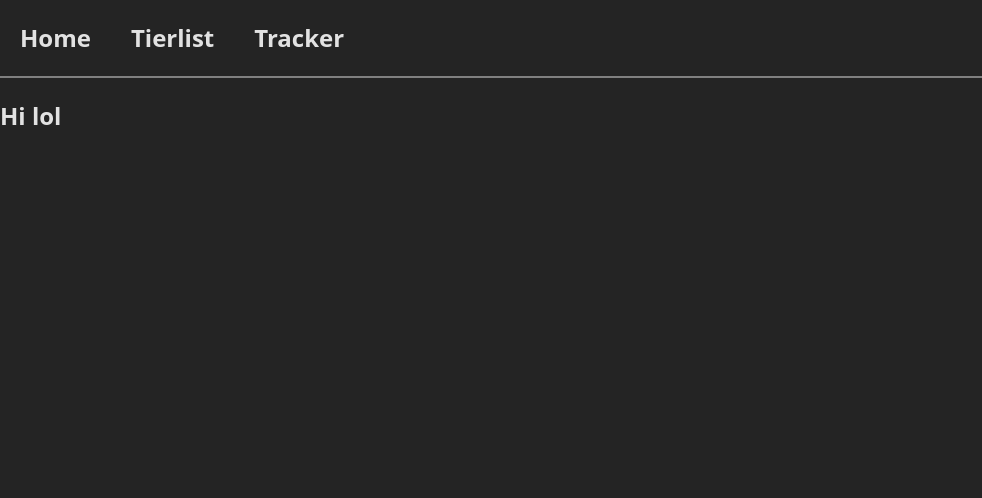
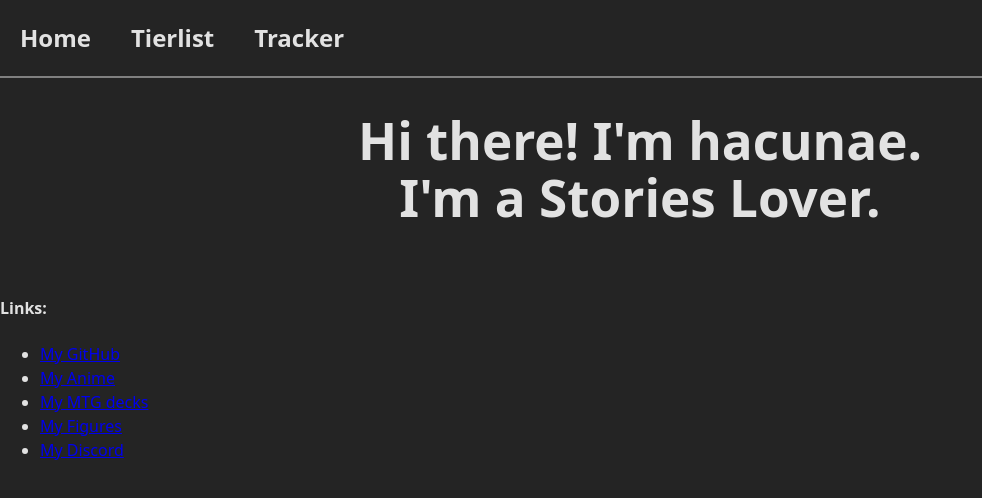
Before and after one commit to Kartonowy/iristie, a Vue app: page / in a window 1280 px wide. Shown: the top 498 px of the page, without its empty margins (0-982 px from the left). Built offline with nearby package versions, Linux system fonts and the light colour scheme; a web font is replaced by a local one.

Commit message:
carousel and links

```diff
--- a/src/modules/home/Home.vue
+++ b/src/modules/home/Home.vue
@@ -1,8 +1,60 @@
+<script setup lang="ts">
+import { ref } from 'vue';
+
+const carousel = ref("Homelabber")
+
+const list = [
+    "a Programmer",
+    "a TCG Player",
+    "an Anime Fan",
+    "a Gamer",
+    "a Stories Lover",
+    "a Homelabber",
+    "a Cosplayer"
+]
+
+let index = 0
+
+setInterval(() => {
+    if (index > list.length - 1) {
+        index = 0
+    }
+    carousel.value = list[index]!
+    index++
+}, 1000)
+
+</script>
+
 <template>
     <div class="sect">
-        <h2>Hi lol</h2>
+        <h1>Hi there!  I'm hacunae.  <br>
+             I'm {{ carousel }}. </h1>
+        <p></p>
         <p>
-
+            <h4>Links:</h4>
+            <ul>
+                <li><a href="https://github.com/Kartonowy">My GitHub</a></li>
+                <li><a href="https://myanimelist.net/profile/NullZweiChan">My Anime</a></li>
+                <li><a href="https://moxfield.com/users/2BLover">My MTG decks</a></li>
+                <li><a href="https://myfigurecollection.net/profile/NullZweiChan">My Figures</a></li>
+                <li><a href="https://discord.com/users/no2typeb">My Discord</a></li>
+            </ul>
         </p>
     </div>
 </template>
+
+<style scoped>
+h1 {
+    text-align: center;
+    width: 100%;
+}
+
+.sect {
+    display: flex;
+    flex-flow: row wrap;
+    align-items: center;
+}
+ul {
+    list-style:disc;
+}
+</style>
```
